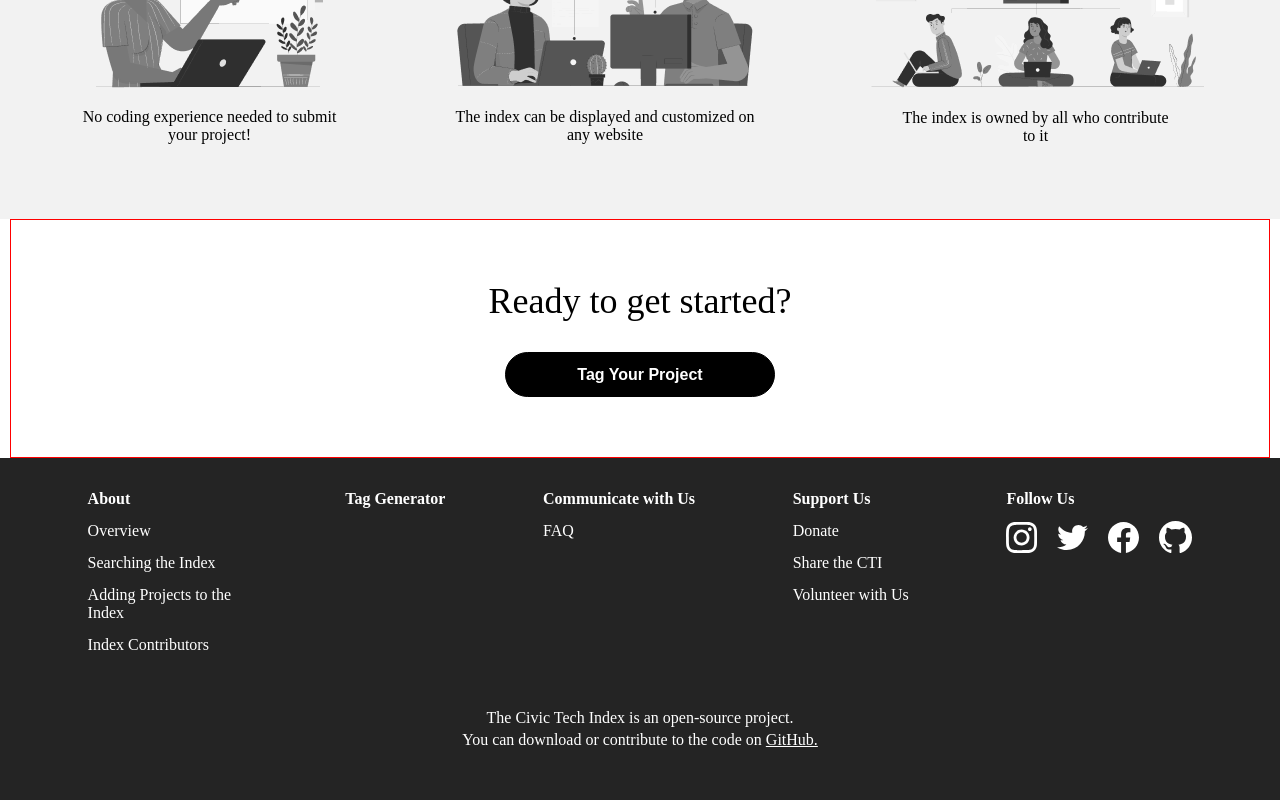
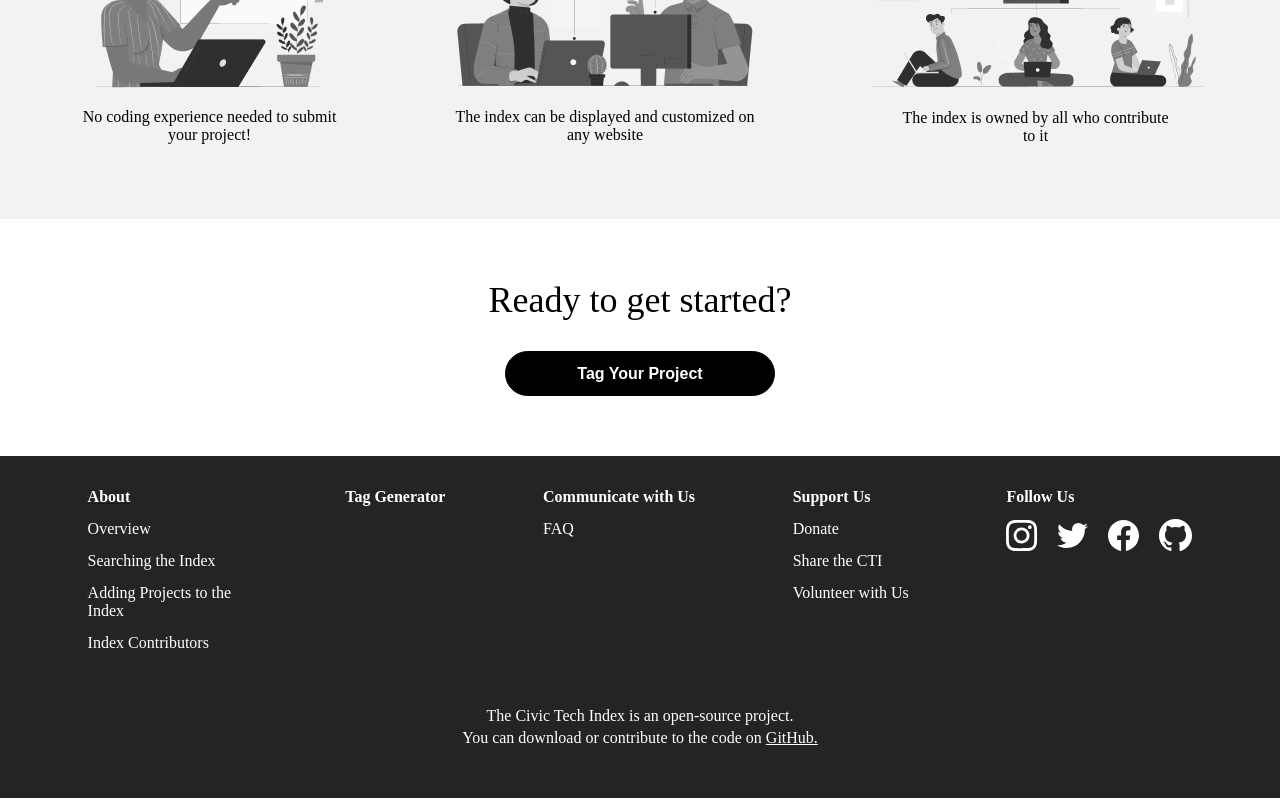
Before and after one commit to civictechindex/CTI-website-frontend, a React (Create React App) app: page /about in a window 1280 px wide. Shown: the part 1127-1927 px from the top of the page. Built offline with nearby package versions, Linux system fonts and the light colour scheme; what webfontloader would draw is missing.

Commit message:
Add about link

```diff
--- a/src/components/Footer/index.js
+++ b/src/components/Footer/index.js
@@ -1,4 +1,5 @@
 import React from 'react'
+import { Link } from 'react-router-dom'
 import useStyles from './styles.js'
 
 const Footer = () => {
@@ -7,27 +8,27 @@ const Footer = () => {
     <div className={classes.footerContainer}>
       <div className={classes.allInfoContainer}>
         <div className={classes.infoContainer}>
-          <p className={classes.infoHeader}>About</p>
-          <a href='#' className={classes.infoLink}>Overview</a>
-          <a href='#' className={classes.infoLink}>Searching the Index</a>
-          <a href='#' className={classes.infoLink}>Adding Projects to the Index</a>
-          <a href='#' className={classes.infoLink}>Index Contributors</a>
+          <Link to='/about'><p className={classes.infoHeader}>About</p></Link>
+          <Link to='/' className={classes.infoLink}>Overview</Link>
+          <Link to='/' className={classes.infoLink}>Searching the Index</Link>
+          <Link to='/' className={classes.infoLink}>Adding Projects to the Index</Link>
+          <Link to='/' className={classes.infoLink}>Index Contributors</Link>
         </div>
         <div className={classes.infoContainer}>
-          <p className={classes.infoHeader}>Tag Generator</p>
+          <Link className={classes.infoHeader}>Tag Generator</Link>
         </div>
         <div className={classes.infoContainer}>
-          <p className={classes.infoHeader}>Communicate with Us</p>
-          <a href='#' className={classes.infoLink}>FAQ</a>
+          <Link className={classes.infoHeader}>Communicate with Us</Link>
+          <Link to='/' className={classes.infoLink}>FAQ</Link>
         </div>
         <div className={classes.infoContainer}>
-          <p className={classes.infoHeader}>Support Us</p>
-          <a href='#' className={classes.infoLink}>Donate</a>
-          <a href='#' className={classes.infoLink}>Share the CTI</a>
-          <a href='#' className={classes.infoLink}>Volunteer with Us</a>
+          <Link className={classes.infoHeader}>Support Us</Link>
+          <Link to='/' className={classes.infoLink}>Donate</Link>
+          <Link to='/' className={classes.infoLink}>Share the CTI</Link>
+          <Link to='/' className={classes.infoLink}>Volunteer with Us</Link>
         </div>
         <div className={classes.infoContainer}>
-          <p className={classes.infoHeader}>Follow Us</p>
+          <a className={classes.infoHeader}>Follow Us</a>
           <a href='#'><img className={classes.margin} src='/images/insta-logo.svg' alt='instagram logo'/></a>
           <a href='#'><img className={`${classes.margin} ${classes.twitter}`} src='/images/twitter-logo.svg' alt='twitter logo'/></a>
           <a href='#'><img className={classes.margin} src='/images/fb-logo.svg' alt='facebook logo'/></a>
--- a/src/components/Footer/styles.js
+++ b/src/components/Footer/styles.js
@@ -23,8 +23,11 @@ const useStyles = createUseStyles(theme => ({
     margin: '0 10px',
   },
   infoHeader: {
+    display: 'block',
     fontWeight: 'bold',
     margin: '0',
+    textDecoration: 'none',
+    color: theme.secondaryTextColor,
   },
   infoLink: {
     color: theme.secondaryTextColor,
--- a/src/components/Header/index.js
+++ b/src/components/Header/index.js
@@ -12,7 +12,7 @@ const Header = () => {
       <Link to='/'><img className={classes.logo} src='/images/cti-logo-bw.svg' alt='civic logo'/></Link>
       <div className={classes.flexContainer}>
         <div className={classes.linksContainer}>
-          <Link to='/' className={classes.links}>About</Link>
+          <Link to='/about' className={classes.links}>About</Link>
           <div className={classes.subLinksContainer}>
             <Link to='/' className={classes.subLinks}>Overview</Link>
             <Link to='/' className={classes.subLinks}>Searching the Index</Link>
--- a/src/pages/About/styles.js
+++ b/src/pages/About/styles.js
@@ -87,7 +87,6 @@ const useStyles = createUseStyles( theme => ({
     paddingBottom: '60px',
     margin: '0 10px',
     textAlign: 'center',
-    border: '1px solid red'
   },
   getStartedHeading: {
     fontWeight: '500',
```
